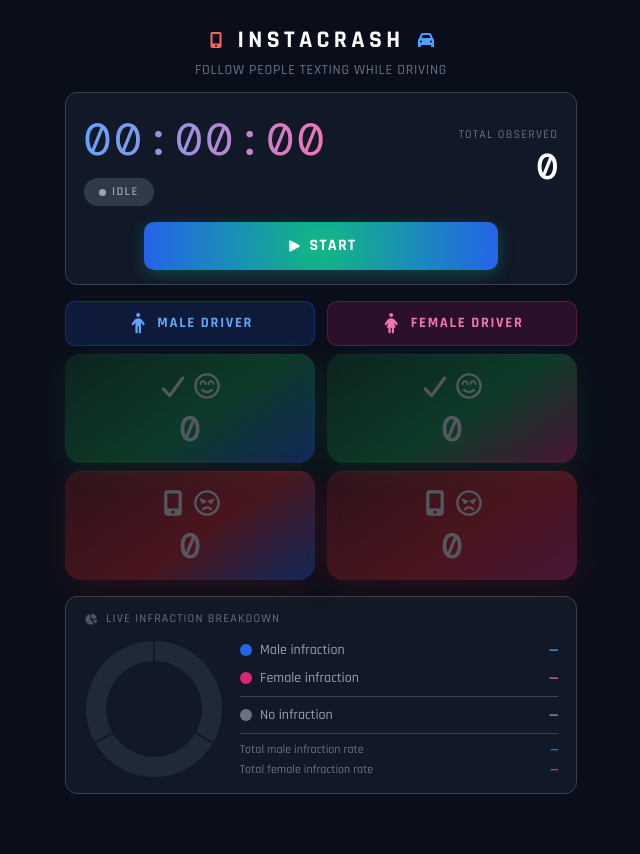
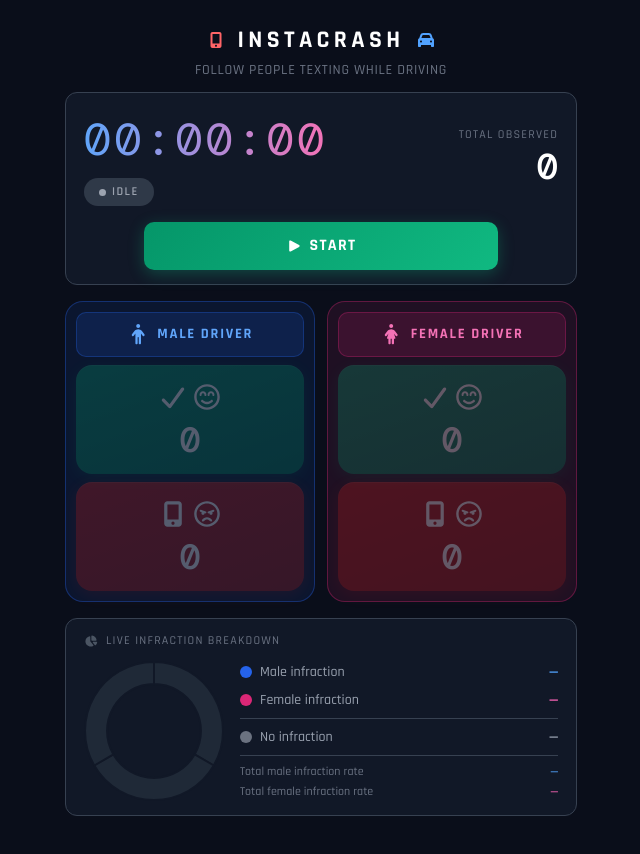
Before and after one commit to tagliala-labs/instacrash, a React (Vite) app: page / in a window 1280 px wide. Shown: the top 854 px of the page, without its empty margins (319-959 px from the left). Built offline with nearby package versions, Linux system fonts and the light colour scheme.

Commit message:
Improve accessibility

```diff
--- a/App.tsx
+++ b/App.tsx
@@ -472,7 +472,7 @@ export default function App() {
         {/* Count Buttons — two gender columns */}
         <div className="mb-4 grid grid-cols-2 gap-3">
           {/* ── Male column ── */}
-          <div className="flex flex-col gap-2">
+          <div className="col-male flex flex-col gap-2">
             <div className="col-gender-header col-male-header">
               <PersonIcon style={{ width: '1.4rem', height: '1.4rem' }} />
               <span>Male driver</span>
@@ -514,7 +514,7 @@ export default function App() {
           </div>
 
           {/* ── Female column ── */}
-          <div className="flex flex-col gap-2">
+          <div className="col-female flex flex-col gap-2">
             <div className="col-gender-header col-female-header">
               <PersonDressIcon style={{ width: '1.4rem', height: '1.4rem' }} />
               <span>Female driver</span>
--- a/index.css
+++ b/index.css
@@ -129,6 +129,20 @@ body {
   border: 1px solid rgba(219, 39, 119, 0.3);
 }
 
+.col-male {
+  background: rgba(37, 99, 235, 0.1);
+  border: 1px solid rgba(37, 99, 235, 0.35);
+  border-radius: 18px;
+  padding: 10px;
+}
+
+.col-female {
+  background: rgba(219, 39, 119, 0.1);
+  border: 1px solid rgba(219, 39, 119, 0.35);
+  border-radius: 18px;
+  padding: 10px;
+}
+
 /* ── Count buttons ───────────────────────────────────────────────────── */
 .count-btn {
   position: relative;
@@ -163,55 +177,55 @@ body {
 }
 
 .btn-male {
-  background: linear-gradient(145deg, #14532d 0%, #16a34a 55%, #2563eb 100%);
+  background: linear-gradient(160deg, #059669 0%, #047857 100%);
   box-shadow:
-    0 8px 32px rgba(22, 163, 74, 0.4),
-    inset 0 1px 0 rgba(255, 255, 255, 0.1);
+    0 4px 16px rgba(5, 150, 105, 0.3),
+    inset 0 1px 0 rgba(255, 255, 255, 0.08);
 }
 
 .btn-male:not(:disabled):hover {
   box-shadow:
-    0 12px 40px rgba(22, 163, 74, 0.55),
-    inset 0 1px 0 rgba(255, 255, 255, 0.1);
+    0 8px 24px rgba(5, 150, 105, 0.45),
+    inset 0 1px 0 rgba(255, 255, 255, 0.08);
 }
 
 .btn-female {
-  background: linear-gradient(145deg, #14532d 0%, #16a34a 55%, #db2777 100%);
+  background: linear-gradient(160deg, #059669 0%, #047857 100%);
   box-shadow:
-    0 8px 32px rgba(22, 163, 74, 0.4),
-    inset 0 1px 0 rgba(255, 255, 255, 0.1);
+    0 4px 16px rgba(5, 150, 105, 0.3),
+    inset 0 1px 0 rgba(255, 255, 255, 0.08);
 }
 
 .btn-female:not(:disabled):hover {
   box-shadow:
-    0 12px 40px rgba(22, 163, 74, 0.55),
-    inset 0 1px 0 rgba(255, 255, 255, 0.1);
+    0 8px 24px rgba(5, 150, 105, 0.45),
+    inset 0 1px 0 rgba(255, 255, 255, 0.08);
 }
 
 .btn-male-infraction {
-  background: linear-gradient(145deg, #7f1d1d 0%, #dc2626 55%, #2563eb 100%);
+  background: linear-gradient(160deg, #b91c1c 0%, #991b1b 100%);
   box-shadow:
-    0 8px 32px rgba(220, 38, 38, 0.4),
-    inset 0 1px 0 rgba(255, 255, 255, 0.1);
+    0 4px 16px rgba(185, 28, 28, 0.35),
+    inset 0 1px 0 rgba(255, 255, 255, 0.08);
 }
 
 .btn-male-infraction:not(:disabled):hover {
   box-shadow:
-    0 12px 40px rgba(220, 38, 38, 0.55),
-    inset 0 1px 0 rgba(255, 255, 255, 0.1);
+    0 8px 24px rgba(185, 28, 28, 0.5),
+    inset 0 1px 0 rgba(255, 255, 255, 0.08);
 }
 
 .btn-female-infraction {
-  background: linear-gradient(145deg, #7f1d1d 0%, #dc2626 55%, #db2777 100%);
+  background: linear-gradient(160deg, #b91c1c 0%, #991b1b 100%);
   box-shadow:
-    0 8px 32px rgba(220, 38, 38, 0.4),
-    inset 0 1px 0 rgba(255, 255, 255, 0.1);
+    0 4px 16px rgba(185, 28, 28, 0.35),
+    inset 0 1px 0 rgba(255, 255, 255, 0.08);
 }
 
 .btn-female-infraction:not(:disabled):hover {
   box-shadow:
-    0 12px 40px rgba(220, 38, 38, 0.55),
-    inset 0 1px 0 rgba(255, 255, 255, 0.1);
+    0 8px 24px rgba(185, 28, 28, 0.5),
+    inset 0 1px 0 rgba(255, 255, 255, 0.08);
 }
 
 .count-label {
@@ -283,13 +297,13 @@ body {
 }
 
 .ctrl-start {
-  background: radial-gradient(circle at center, #10b981 0%, #2563eb 100%);
+  background: linear-gradient(135deg, #059669, #10b981);
   color: white;
   box-shadow: 0 4px 16px rgba(16, 185, 129, 0.3);
 }
 
 .ctrl-start:hover {
-  box-shadow: 0 6px 24px rgba(37, 99, 235, 0.5);
+  box-shadow: 0 6px 24px rgba(16, 185, 129, 0.5);
 }
 
 .ctrl-pause {
@@ -303,23 +317,23 @@ body {
 }
 
 .ctrl-resume {
-  background: radial-gradient(circle at center, #10b981 0%, #2563eb 100%);
+  background: linear-gradient(135deg, #059669, #10b981);
   color: white;
   box-shadow: 0 4px 16px rgba(16, 185, 129, 0.3);
 }
 
 .ctrl-resume:hover {
-  box-shadow: 0 6px 24px rgba(37, 99, 235, 0.5);
+  box-shadow: 0 6px 24px rgba(16, 185, 129, 0.5);
 }
 
 .ctrl-end {
-  background: radial-gradient(circle at center, #ef4444 0%, #db2777 100%);
+  background: linear-gradient(135deg, #dc2626, #ef4444);
   color: white;
   box-shadow: 0 4px 16px rgba(239, 68, 68, 0.3);
 }
 
 .ctrl-end:hover {
-  box-shadow: 0 6px 24px rgba(219, 39, 119, 0.5);
+  box-shadow: 0 6px 24px rgba(239, 68, 68, 0.5);
 }
 
 .ctrl-undo {
```
